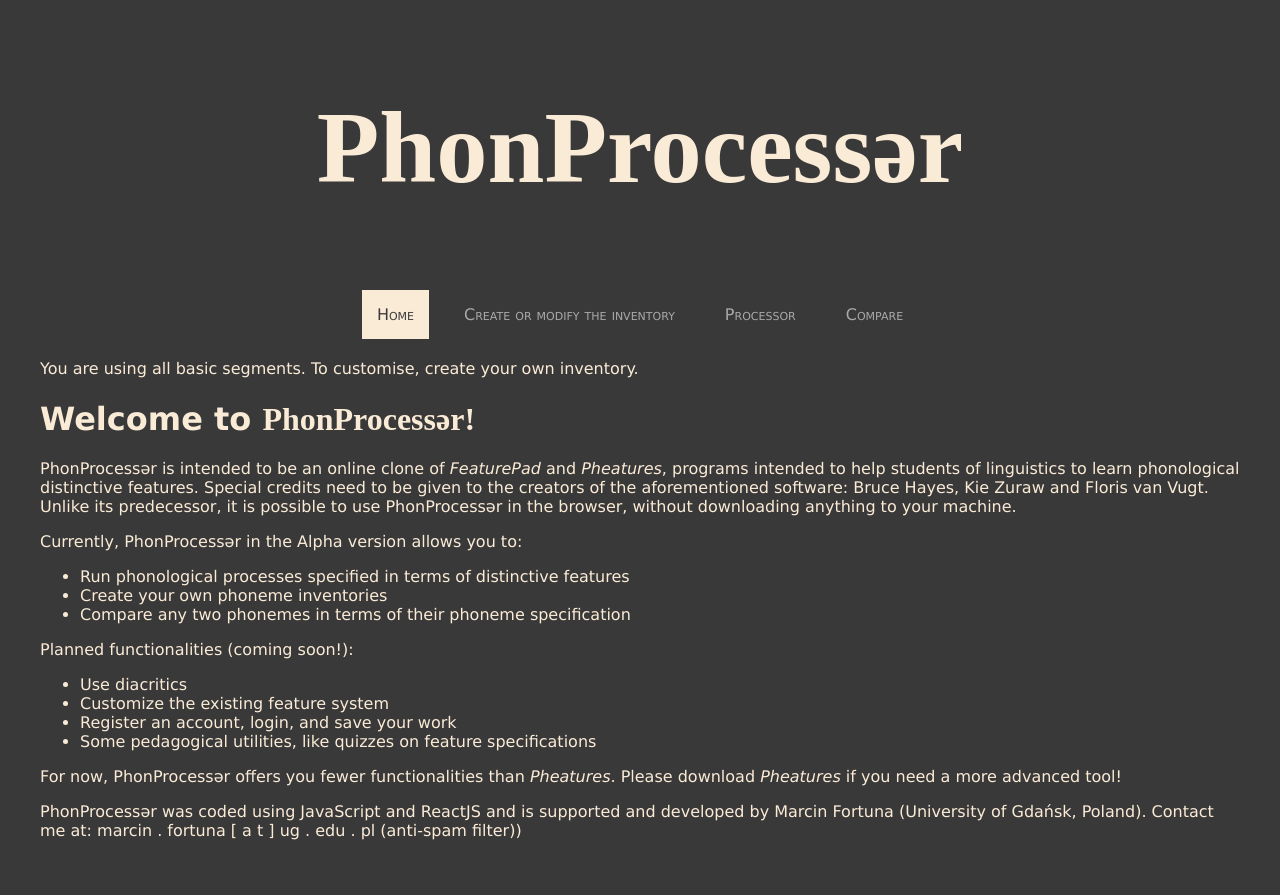
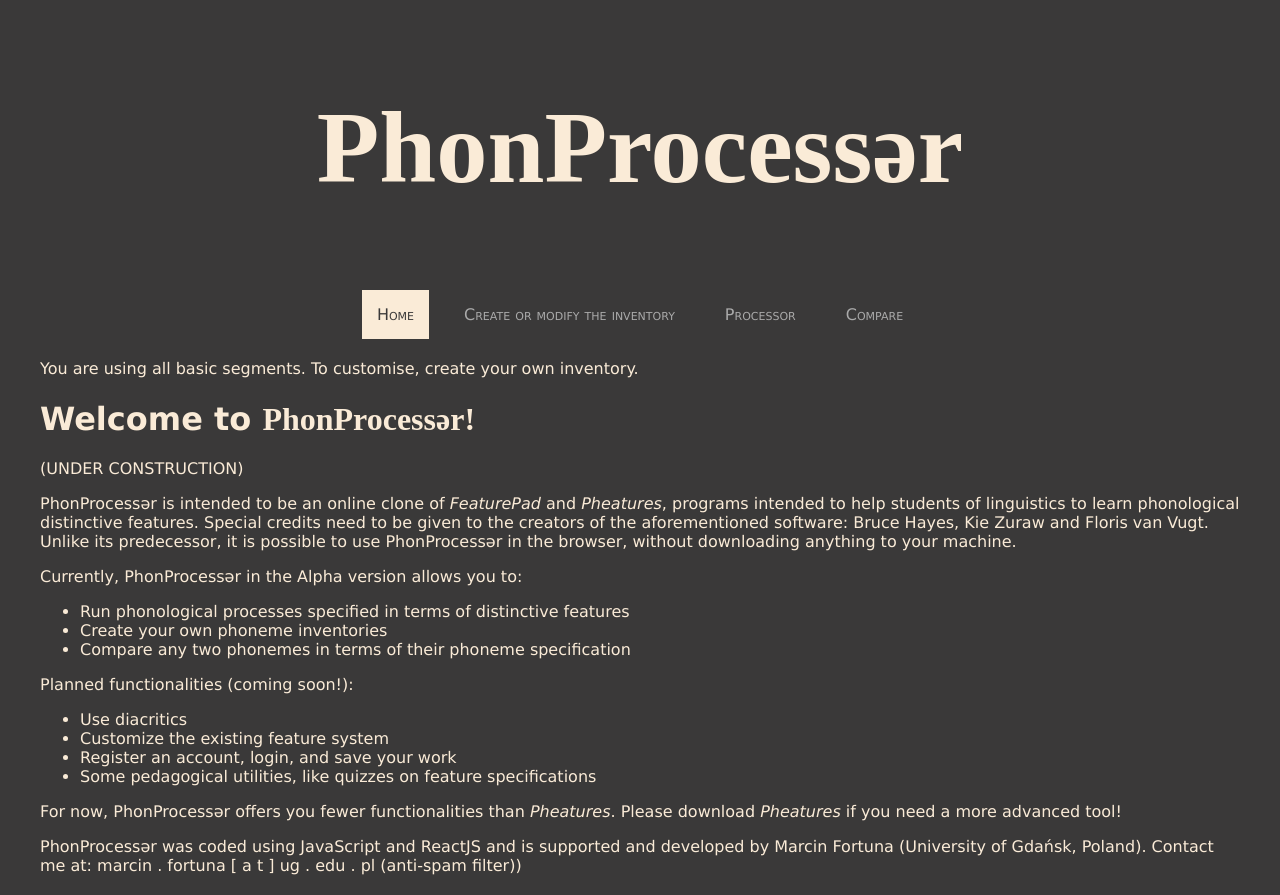
Before and after one commit to MarcinFort/phon_processor, a React (Create React App) app: page / in a window 1280 px wide. Before the commit the page ends 860 px from the top, so only its background shows below. Built offline with nearby package versions, Linux system fonts and the light colour scheme; a web font is replaced by a local one.

Commit message:
Add information about the 'Under construction' status

```diff
--- a/src/Home.js
+++ b/src/Home.js
@@ -3,6 +3,7 @@
 export const Home = () => (
     <div id="welcome_info">
         <h1>Welcome to <span class="program_name">PhonProcessər!</span></h1>
+        <p>(UNDER CONSTRUCTION)</p>
         <p>PhonProcessər is intended to be an online clone of <i>FeaturePad</i> and <i>Pheatures</i>, programs intended to help students of linguistics to learn phonological distinctive features. Special credits need to be given to the creators of the aforementioned software: Bruce Hayes, Kie Zuraw and Floris van Vugt. Unlike its predecessor, it is possible to use PhonProcessər in the browser, without downloading anything to your machine.</p>
         <p>Currently, PhonProcessər in the Alpha version allows you to:
             <ul>
```
